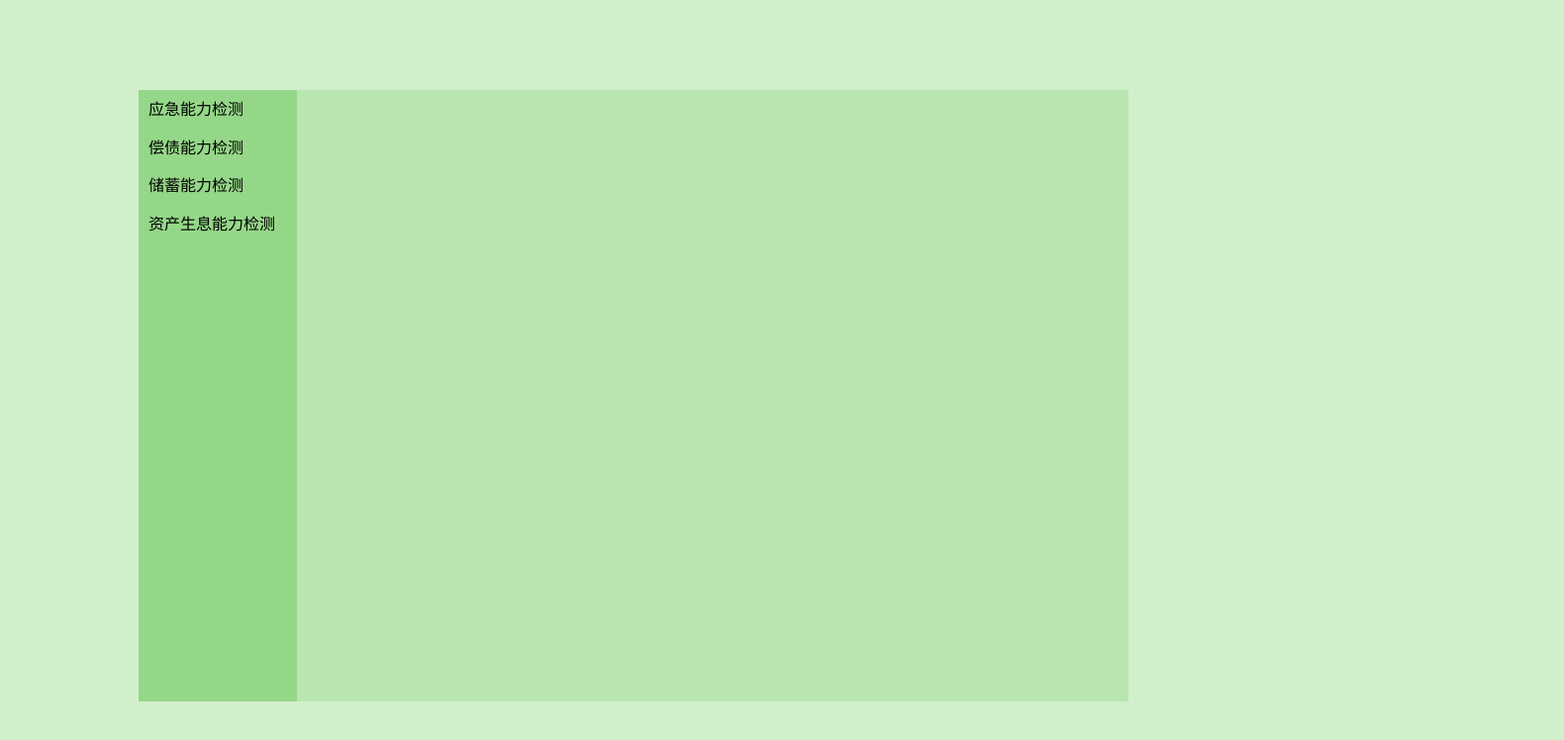
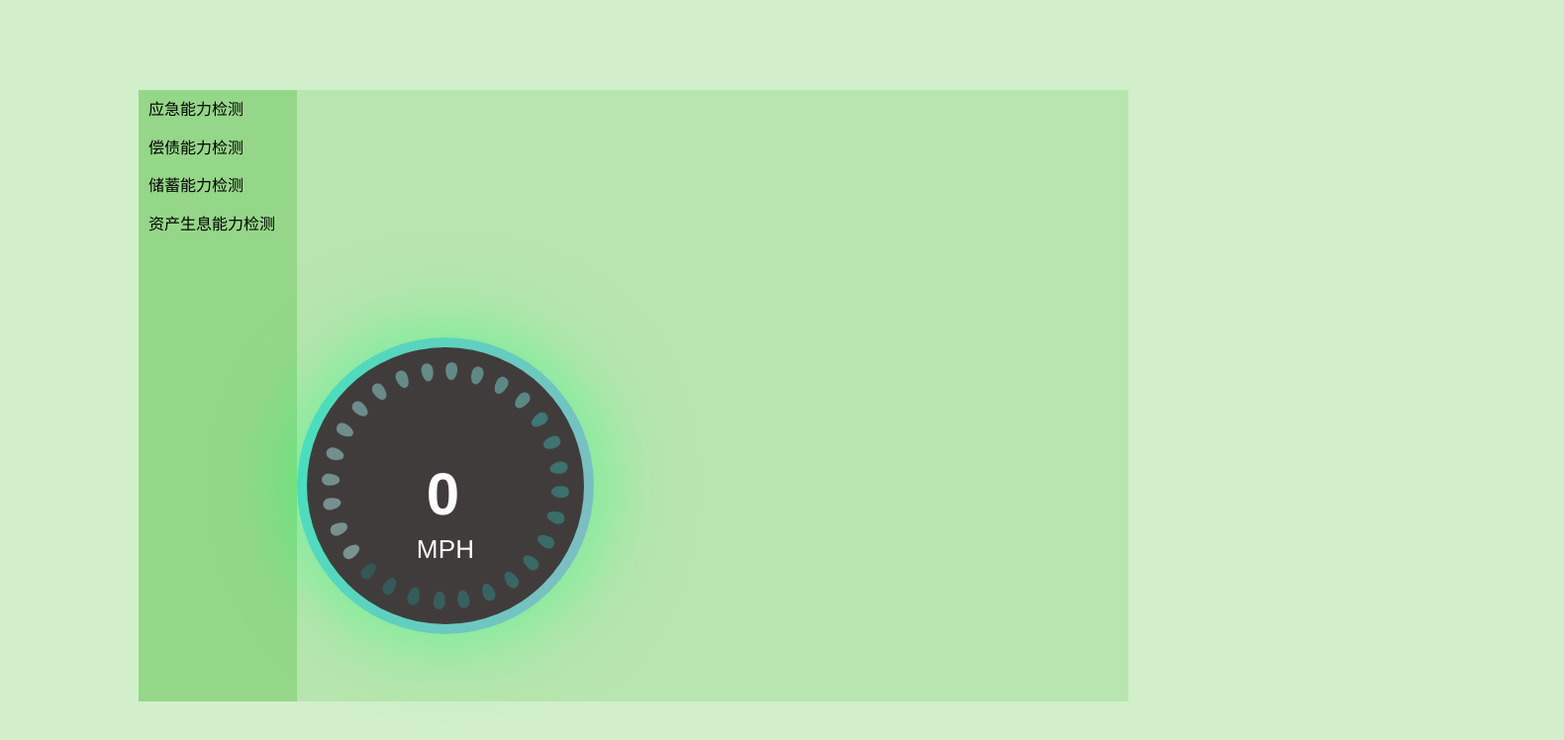
Before and after one commit to DukeLuo/AreYouRich, a React (Vite) app: page / in a window 1280 px wide. Shown: the top 748 px of the page at 99% size, 1580 px wide, since content can reach past the window. Built offline with nearby package versions, Linux system fonts and the light colour scheme.

Commit message:
feat: add dashboard

```diff
--- /dev/null
+++ b/src/components/Dashboard/index.js
@@ -0,0 +1,51 @@
+import React, { Component } from 'react';
+import './index.scss';
+
+class Dashboard extends Component {
+    constructor(props, context) {
+        super(props, context);
+        this.state = {
+            count: 0,
+        };
+        this.makeRadial = this.makeRadial.bind(this);
+    }
+
+    makeRadial(amount = 60) {
+        let degree = 360 / amount;
+
+        return [...Array(amount / 2).keys()].map((_, index) => {
+            return (
+                <div key={index} className={`tick tick-${((index + 1) * degree).toFixed(0)}`}>
+                    <div className='dot dot-top'></div>
+                    <div className='dot dot-bottom'></div>
+                </div>);
+        }
+        );
+    }
+
+    render() {
+        let radials = this.makeRadial(28);
+
+        return (
+            <div className='Dashboard'>
+                <div className="table">
+                    <div className="table-cell">
+                        <div id="main">
+                            <div id="home">
+                                <div id="radial">
+                                    {radials}
+                                    <div id="empty"></div>
+                                </div>
+                                <h1 id="countdown">{this.state.count}</h1>
+                                <div id="mph">mph</div>
+                            </div>
+                        </div>
+                    </div>
+                </div>
+            </div>
+        );
+    }
+
+}
+
+export default Dashboard;
--- /dev/null
+++ b/src/components/Dashboard/index.scss
@@ -0,0 +1,148 @@
+.Dashboard {
+
+    *,
+    *:before,
+    *:after {
+        -webkit-box-sizing: border-box;
+        box-sizing: border-box;
+        -webkit-user-select: none;
+        -moz-user-select: none;
+        -ms-user-select: none;
+        user-select: none;
+    }
+
+    a,
+    h1,
+    h2,
+    h3 {
+        line-height: 1;
+    }
+
+    .table {
+        display: table;
+        width: 100%;
+        height: 100%;
+        position: absolute;
+    }
+
+    .table-cell {
+        display: table-cell;
+        vertical-align: middle;
+    }
+
+    #main {
+        width: 300px;
+        height: 300px;
+        border-radius: 300px;
+        background: linear-gradient(165deg, #80BBC3 0%, #44E2BD 100%);
+        background: -webkit-linear-gradient(165deg, #80BBC3 0%, #44E2BD 100%);
+        box-shadow: 0 0 90px rgba(0, 255, 102, 0.5);
+        -webkit-box-shadow: 0 0 90px rgba(0, 255, 102, 0.5);
+    }
+
+    #home {
+        color: #fff;
+        z-index: 100;
+        -webkit-font-smoothing: antialiased;
+        font-family: "Helvetica Neue", Helvetica, Arial, "Lucida Grande", sans-serif;
+        background: #413c3c;
+        width: 280px;
+        height: 280px;
+        margin: 10px;
+        border-radius: 100%;
+        position: absolute;
+        overflow: hidden;
+    }
+
+    #home h1 {
+        position: relative;
+        text-align: center;
+        position: absolute;
+        top: 55%;
+        margin-top: -30px;
+        line-height: 50px;
+        text-align: center;
+        font-size: 60px;
+        width: 100%;
+        letter-spacing: 5px;
+    }
+
+    #home #mph {
+        color: #fff;
+        opacity: 1;
+        position: absolute;
+        width: 100%;
+        bottom: 60px;
+        text-align: center;
+        font-size: 26px;
+        letter-spacing: 0.25px;
+        text-transform: uppercase;
+        font-weight: 100;
+    }
+
+    #radial {
+        position: absolute;
+        margin: 15px;
+        width: 250px;
+        height: 250px;
+        opacity: 0.5;
+    }
+
+    $tick-height: 12px;
+
+    #radial .tick {
+        position: absolute;
+        width: 100%;
+        height: $tick-height;
+        bottom: calc(50% - #{$tick-height} / 2);
+        border-radius: $tick-height / 2;
+        pointer-events: none;
+        display: flex;
+        justify-content: space-between;
+    }
+
+    .dot {
+        width: $tick-height * 1.5;
+        height: $tick-height;
+    }
+
+    .dot-top {
+        border-radius: 40% 68% 68% 40%/50% 50% 50% 50%;
+    }
+
+    .dot-bottom {
+        border-radius: 68% 40% 40% 68%/50% 50% 50% 50%;
+    }
+
+    // lose accuracy
+    $index: 180;
+    $offset: -48;
+    $dot-color: rgb(58, 185, 178);
+    $factor: 0.1;
+
+    @mixin dot-color($index) {
+        .dot-top {
+            background-color: lighten($dot-color, 34 - $index * $factor);
+        }
+
+        .dot-bottom {
+            background-color: darken($dot-color, $index * $factor);
+        }
+    }
+
+    @mixin rotate-tick($index, $offset) {
+        #radial .tick-#{$index} {
+            transform: rotate(#{$index + $offset}deg);
+            -moz-transform: rotate(#{$index + $offset});
+            -webkit-transform: rotate(#{$index + $offset});
+
+            @include dot-color($index);
+        }
+    }
+
+    @while $index > 0 {
+        @include rotate-tick($index, $offset);
+
+        $index: $index - 1;
+    }
+}
--- a/src/components/Menu/index.scss
+++ b/src/components/Menu/index.scss
@@ -24,7 +24,7 @@
         }
 
         &:hover {
-            background-color: lighter($menu-background-color, 20%);
+            background-color: lighten($menu-background-color, 10%);
             box-shadow: 0 10px 50px rgba(51, 51, 51, .25);
         }
     }
--- a/src/pages/home/index.js
+++ b/src/pages/home/index.js
@@ -1,5 +1,6 @@
 import React, { Component } from 'react';
 import Menu from '../../components/Menu';
+import Dashboard from '../../components/Dashboard';
 import './index.scss';
 
 export class Home extends Component {
@@ -7,6 +8,9 @@ export class Home extends Component {
         return (
             <div className='Home' >
                 <Menu />
+                <section className='content'>
+                    <Dashboard />
+                </section>
             </div>
         );
     }
--- a/src/pages/home/index.scss
+++ b/src/pages/home/index.scss
@@ -1,5 +1,7 @@
+@import '../../styles/variables.scss';
+
 .Home {
-    p {
-        color: red;
+    .content {
+        margin-left: $menu-width;
     }
 }
```
